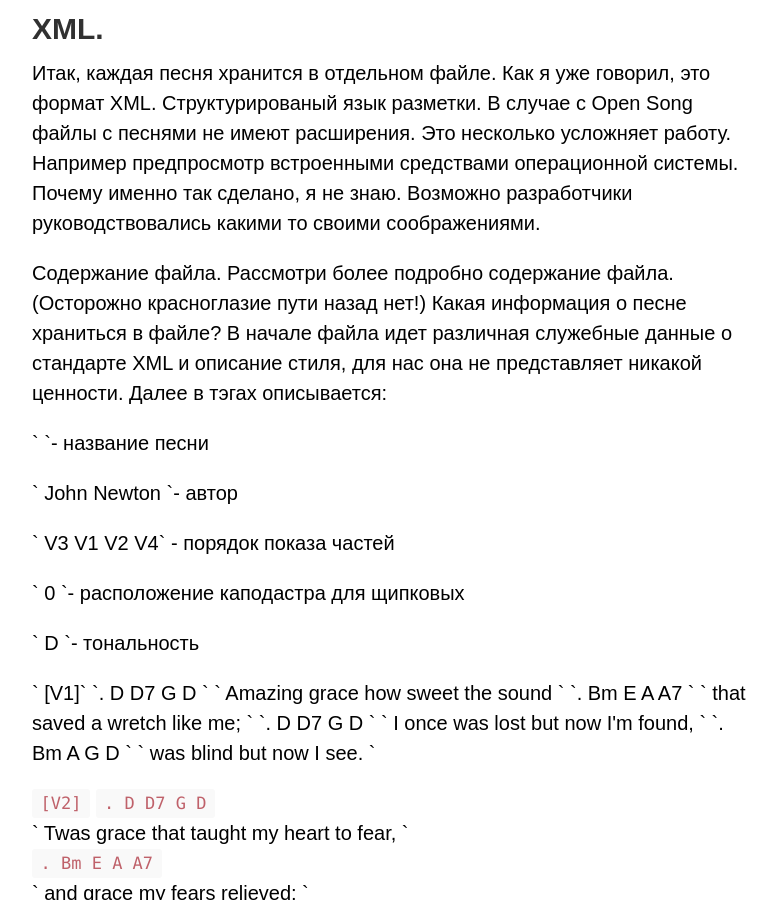
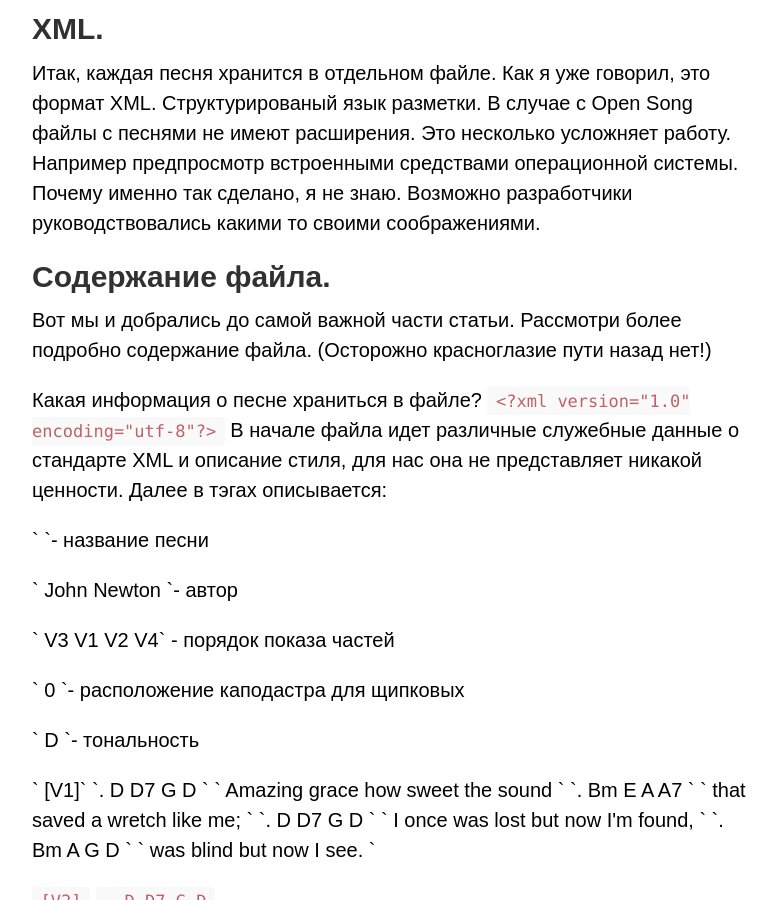
Before and after one commit to SergKnyz/alexblog, a Jekyll site: the page built from _posts/2020-03-08-fail-v-formatie-opensong.markdown, in a window 1280 px wide and 900 px high, scrolled down 2270 px. Shown: the whole window, without its empty margins (248-1025 px from the left). Built offline with Jekyll 4.4.1, drawn with Linux system fonts in a browser that asks for light colours; our own code applies the rules of GitHub Pages for plain Markdown files.

Commit message:
Updated Fail V Formatie Opensong

```diff
--- a/_posts/2020-03-08-fail-v-formatie-opensong.markdown
+++ b/_posts/2020-03-08-fail-v-formatie-opensong.markdown
@@ -63,11 +63,12 @@ tags:
 Почему именно так сделано, я не знаю.
 Возможно разработчики руководствовалиcь какими то своими соображениями.
 
-Содержание файла.
-Рассмотри более подробно содержание файла.
-(Осторожно красноглазие пути назад нет!)
+## Содержание файла.
+Вот мы и добрались до самой важной части статьи. Рассмотри более подробно содержание файла. (Осторожно красноглазие пути назад нет!)
+
 Какая информация о песне храниться в файле?
-В начале файла идет различная служебные данные о стандарте XML и описание стиля, для нас она не представляет никакой ценности.
+`<?xml version="1.0" encoding="utf-8"?>`
+В начале файла идет различные служебные данные о стандарте XML и описание стиля, для нас она не представляет никакой ценности.
 Далее в тэгах описывается:
 
  ` <title>Amazing Grace</title> `- название песни
```
